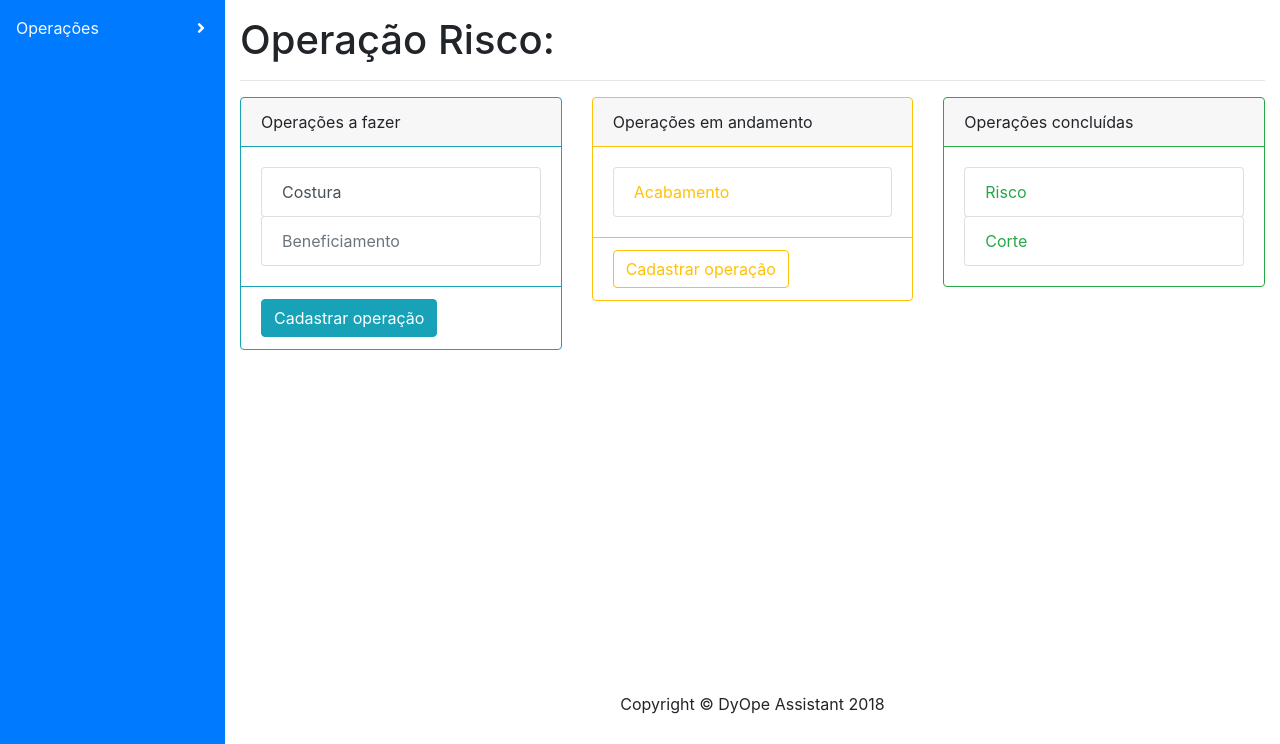
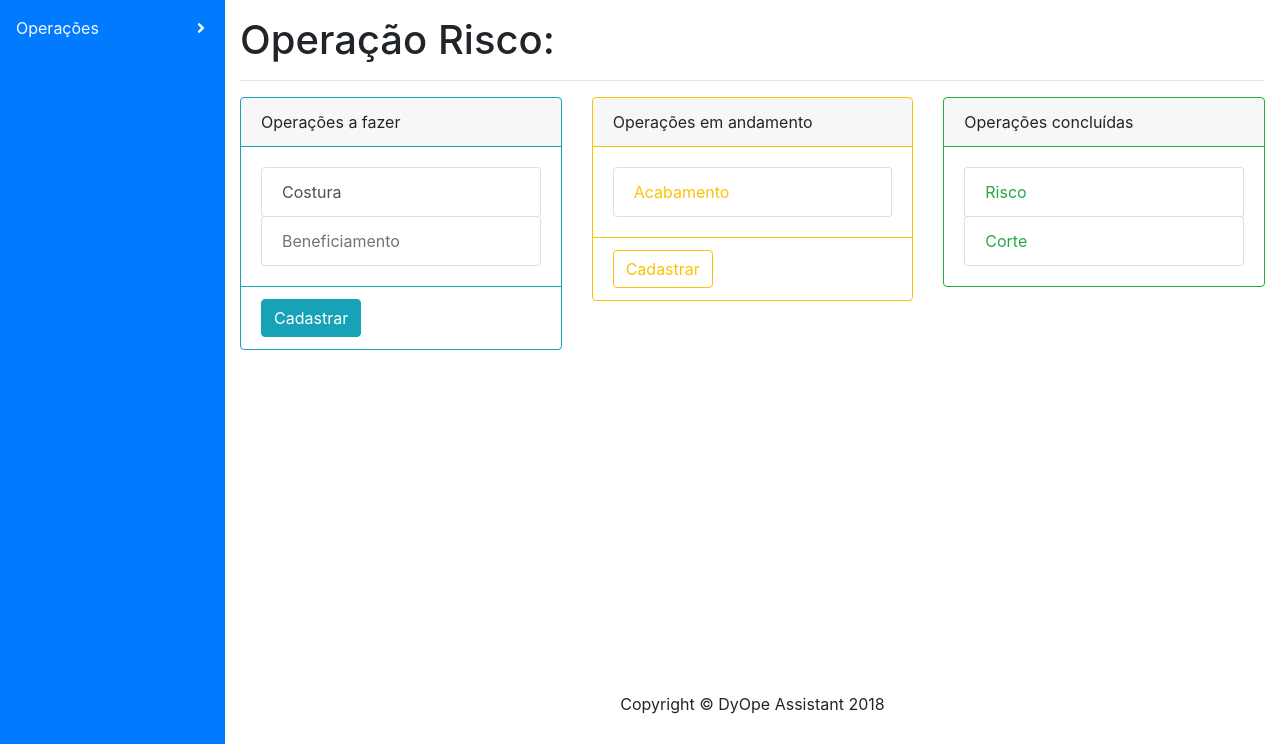
Before and after one commit to JuanJGB/Projeto_TCC, a PHP site: page /operacao_risco.php in a window 1280 px wide. Shown: the part 56-800 px from the top of the page. Run offline with PHP 8.4, Linux system fonts and the light colour scheme.

Commit message:
Continuando

```diff
--- a/Banco em sql/operacoes.php
+++ b/Banco em sql/operacoes.php
@@ -194,7 +194,7 @@
 
                         </div>
                         <div class="card-footer bg-transparent border-warning">
-                            <a href="../cadastro_operacoes.php" class="btn btn-outline-warning">Cadastrar operação</a>
+                            <a href="../cadastro_operacoes.php" class="btn btn-outline-warning">Cadastrar</a>
                         </div>
                     </div>
                 </div>
--- a/index.php
+++ b/index.php
@@ -30,7 +30,6 @@
 
 
 <div class="container">
-    <h1>DyOpe Assistant</h1>
     <div class="card card-login mx-auto mt-5">
         <div class="card-header bg-info text-light">Escolha um login</div>
         <div class="card-body">
--- a/operacao_acabamento.php
+++ b/operacao_acabamento.php
@@ -107,7 +107,7 @@
                         </div>
                         <div class="card-footer bg-transparent border-info">
                             <a href="#" data-toggle="modal"
-                               data-target=".cadastro-operacoes" class="btn btn-info">Cadastrar operação</a>
+                               data-target=".cadastro-operacoes" class="btn btn-info">Cadastrar</a>
                         </div>
                     </div>
                 </div>
@@ -124,7 +124,7 @@
                         </div>
                         <div class="card-footer bg-transparent border-warning">
                             <a class="btn btn-outline-warning" href="#" data-toggle="modal"
-                               data-target=".cadastro-operacoes">Cadastrar operação</a>
+                               data-target=".cadastro-operacoes">Cadastrar </a>
                         </div>
                     </div>
                 </div>
--- a/operacao_beneficiamento.php
+++ b/operacao_beneficiamento.php
@@ -108,7 +108,7 @@
                         </div>
                         <div class="card-footer bg-transparent border-info">
                             <a href="#" data-toggle="modal"
-                               data-target=".cadastro-operacoes" class="btn btn-info">Cadastrar operação</a>
+                               data-target=".cadastro-operacoes" class="btn btn-info">Cadastrar</a>
                         </div>
                     </div>
                 </div>
@@ -125,7 +125,7 @@
                         </div>
                         <div class="card-footer bg-transparent border-warning">
                             <a href="#" data-toggle="modal"
-                               data-target=".cadastro-operacoes" class="btn btn-outline-warning">Cadastrar operação</a>
+                               data-target=".cadastro-operacoes" class="btn btn-outline-warning">Cadastrar</a>
                         </div>
                     </div>
                 </div>
--- a/operacao_corte.php
+++ b/operacao_corte.php
@@ -106,7 +106,7 @@
                         </div>
                         <div class="card-footer bg-transparent border-info">
                             <a href="#" data-toggle="modal"
-                               data-target="." class="btn btn-info">Cadastrar operação</a>
+                               data-target="." class="btn btn-info">Cadastrar</a>
                         </div>
                     </div>
                 </div>
@@ -123,7 +123,7 @@
                         </div>
                         <div class="card-footer bg-transparent border-warning">
                             <a href="#" data-toggle="modal"
-                               data-target=".cadastro-operacoes" class="btn btn-outline-warning">Cadastrar operação</a>
+                               data-target=".cadastro-operacoes" class="btn btn-outline-warning">Cadastrar</a>
                         </div>
                     </div>
                 </div>
--- a/operacao_costura.php
+++ b/operacao_costura.php
@@ -106,7 +106,7 @@
                         </div>
                         <div class="card-footer bg-transparent border-info">
                             <a href="#" data-toggle="modal"
-                               data-target=".cadastro-operacoes" class="btn btn-info">Cadastrar operação</a>
+                               data-target=".cadastro-operacoes" class="btn btn-info">Cadastrar </a>
                         </div>
                     </div>
                 </div>
@@ -123,7 +123,7 @@
                         </div>
                         <div class="card-footer bg-transparent border-warning">
                             <a href="#" data-toggle="modal"
-                               data-target=".cadastro-operacoes" class="btn btn-outline-warning">Cadastrar operação</a>
+                               data-target=".cadastro-operacoes" class="btn btn-outline-warning">Cadastrar </a>
                         </div>
                     </div>
                 </div>
--- a/operacao_risco.php
+++ b/operacao_risco.php
@@ -108,8 +108,7 @@
                             </a>
                         </div>
                         <div class="card-footer bg-transparent border-info">
-                            <a class="btn btn-info" href="#" data-toggle="modal" data-target=".cadastro-operacoes">Cadastrar
-                                operação</a>
+                            <a class="btn btn-info" href="#" data-toggle="modal" data-target=".cadastro-operacoes">Cadastrar</a>
                         </div>
                     </div>
                 </div>
@@ -126,7 +125,7 @@
                         </div>
                         <div class="card-footer bg-transparent border-warning">
                             <a class="btn btn-outline-warning" href="#" data-toggle="modal"
-                               data-target=".cadastro-operacoes">Cadastrar operação</a>
+                               data-target=".cadastro-operacoes">Cadastrar </a>
                         </div>
                     </div>
                 </div>
```
